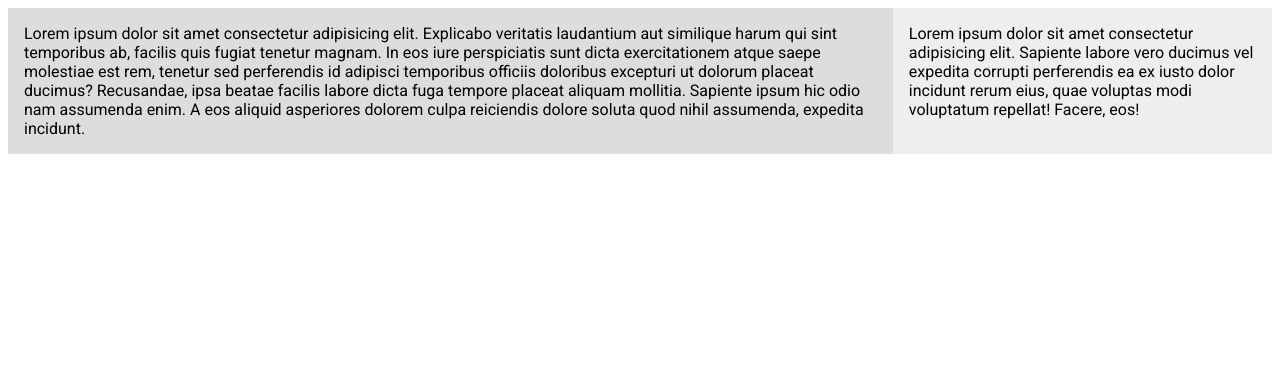
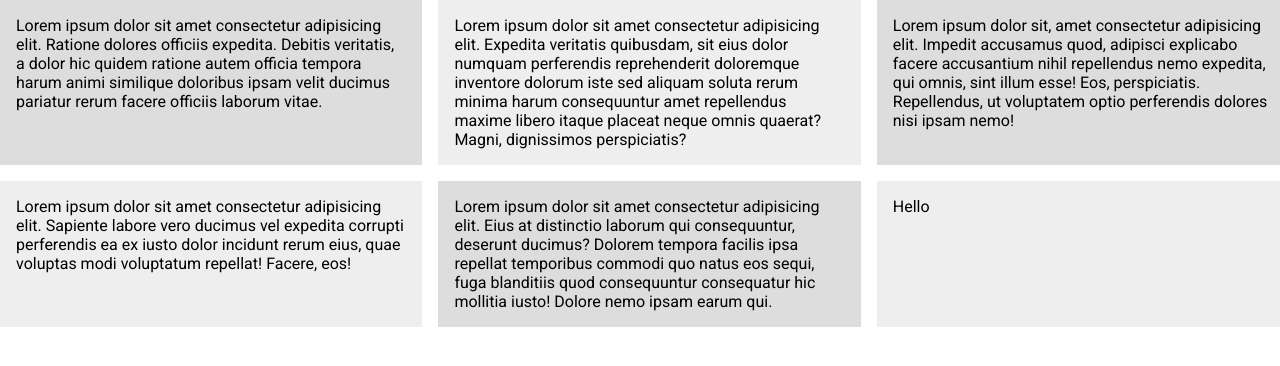
Before and after one commit to Veanty/css-grid, a plain HTML site: page index.html in a window 1280 px wide. Drawn offline with Linux system fonts and the light colour scheme.

Commit message:
Move external css to internal css

```diff
--- a/index.html
+++ b/index.html
@@ -2,23 +2,54 @@
 <html lang="en">
   <head>
     <meta charset="UTF-8" />
-    <link rel="stylesheet" href="styles.css" />
     <meta http-equiv="X-UA-Compatible" content="IE=edge" />
     <meta name="viewport" content="width=device-width, initial-scale=1.0" />
     <title>CSS Grid</title>
+    <style>
+      @import url("https://fonts.googleapis.com/css2?family=Roboto&display=swap");
+
+      body {
+        font-family: "Roboto", sans-serif;
+        margin: 0px;
+        padding: 0px;
+      }
+
+      .container > div {
+        background: #eee;
+        padding: 1em;
+      }
+      .container > div:nth-child(odd) {
+        background: #ddd;
+      }
+
+      .container {
+        display: grid;
+        grid-template-columns: 33% 33% 33%;
+        grid-column-gap: 1em;
+        grid-row-gap: 1em;
+      }
+    </style>
   </head>
   <body>
     <div class="container">
       <div>
-        Lorem ipsum dolor sit amet consectetur adipisicing elit. Explicabo
-        veritatis laudantium aut similique harum qui sint temporibus ab, facilis
-        quis fugiat tenetur magnam. In eos iure perspiciatis sunt dicta
-        exercitationem atque saepe molestiae est rem, tenetur sed perferendis id
-        adipisci temporibus officiis doloribus excepturi ut dolorum placeat
-        ducimus? Recusandae, ipsa beatae facilis labore dicta fuga tempore
-        placeat aliquam mollitia. Sapiente ipsum hic odio nam assumenda enim. A
-        eos aliquid asperiores dolorem culpa reiciendis dolore soluta quod nihil
-        assumenda, expedita incidunt.
+        Lorem ipsum dolor sit amet consectetur adipisicing elit. Ratione dolores
+        officiis expedita. Debitis veritatis, a dolor hic quidem ratione autem
+        officia tempora harum animi similique doloribus ipsam velit ducimus
+        pariatur rerum facere officiis laborum vitae.
+      </div>
+      <div>
+        Lorem ipsum dolor sit amet consectetur adipisicing elit. Expedita
+        veritatis quibusdam, sit eius dolor numquam perferendis reprehenderit
+        doloremque inventore dolorum iste sed aliquam soluta rerum minima harum
+        consequuntur amet repellendus maxime libero itaque placeat neque omnis
+        quaerat? Magni, dignissimos perspiciatis?
+      </div>
+      <div>
+        Lorem ipsum dolor sit, amet consectetur adipisicing elit. Impedit
+        accusamus quod, adipisci explicabo facere accusantium nihil repellendus
+        nemo expedita, qui omnis, sint illum esse! Eos, perspiciatis.
+        Repellendus, ut voluptatem optio perferendis dolores nisi ipsam nemo!
       </div>
       <div>
         Lorem ipsum dolor sit amet consectetur adipisicing elit. Sapiente labore
@@ -26,7 +57,16 @@
         incidunt rerum eius, quae voluptas modi voluptatum repellat! Facere,
         eos!
       </div>
+      <div>
+        Lorem ipsum dolor sit amet consectetur adipisicing elit. Eius at
+        distinctio laborum qui consequuntur, deserunt ducimus? Dolorem tempora
+        facilis ipsa repellat temporibus commodi quo natus eos sequi, fuga
+        blanditiis quod consequuntur consequatur hic mollitia iusto! Dolore nemo
+        ipsam earum qui.
+      </div>
+      <div>Hello</div>
     </div>
+
     <script src="script.js"></script>
   </body>
 </html>
```
